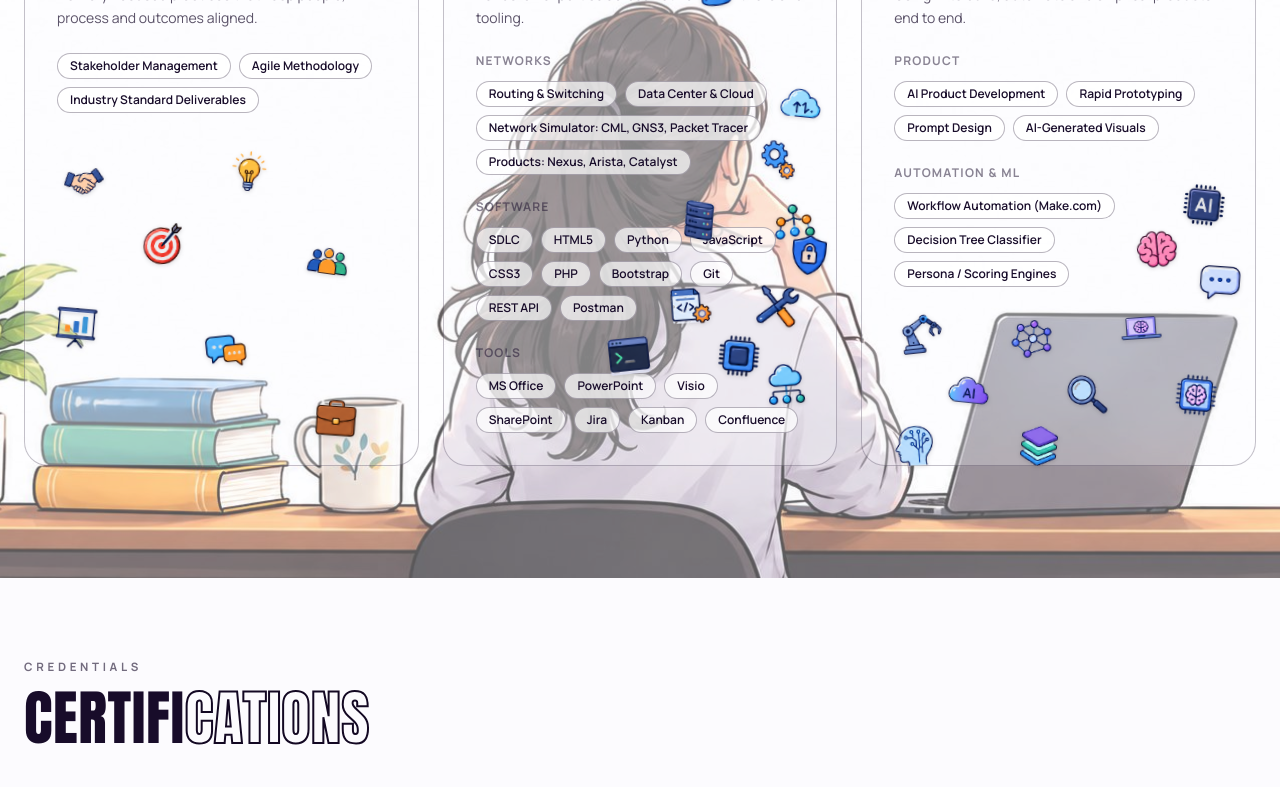
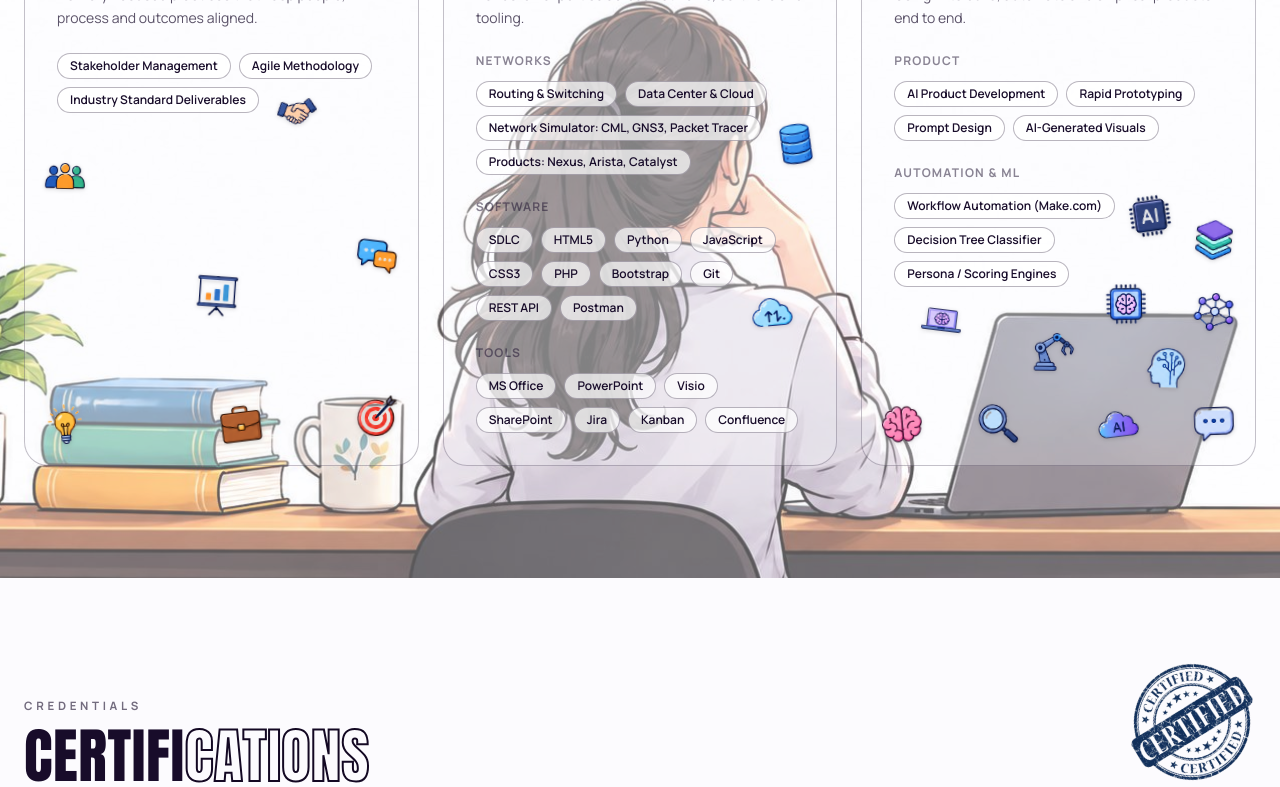
Before and after one commit to jyotisingh2027-art/Jyoti_Kumari-Singh_portfolio, a React (Vite) app: page / in a window 1280 px wide. Shown: the part 4880-5667 px from the top of the page. Built offline with nearby package versions, Linux system fonts and the light colour scheme.

Commit message:
Skills: auto-place icons in free space; Certifications: certified stamp
Co-Authored-By: Claude Opus 5.5 <noreply@anthropic.com>
Claude-Session: https://claude.ai/code/session_018jxijH8Jqk5ZYFdauh5WtK

```diff
--- a/src/components/site/Certifications.tsx
+++ b/src/components/site/Certifications.tsx
@@ -1,13 +1,23 @@
 import { certifications } from "@/content/portfolio";
+import certifiedStamp from "@/assets/certified-stamp.png";
 
 export function Certifications() {
   return (
     <section id="certifications" className="surface-paper py-20">
       <div className="mx-auto max-w-7xl px-6">
-        <p className="eyebrow opacity-60">Credentials</p>
-        <h2 className="display mt-3 text-4xl sm:text-6xl">
-          Certifi<span className="text-outline-ink">cations</span>
-        </h2>
+        <div className="flex items-end justify-between gap-6">
+          <div>
+            <p className="eyebrow opacity-60">Credentials</p>
+            <h2 className="display mt-3 text-4xl sm:text-6xl">
+              Certifi<span className="text-outline-ink">cations</span>
+            </h2>
+          </div>
+          <img
+            src={certifiedStamp}
+            alt="Certified stamp"
+            className="size-20 shrink-0 -rotate-12 object-contain sm:size-28 lg:size-32"
+          />
+        </div>
 
         <ul className="mt-10 grid grid-cols-2 gap-4 sm:grid-cols-3 lg:grid-cols-4">
           {certifications.map((cert) => (
--- a/src/components/site/Skills.tsx
+++ b/src/components/site/Skills.tsx
@@ -1,3 +1,5 @@
+import { useEffect, useRef, useState } from "react";
+
 import { skills } from "@/content/portfolio";
 import workspaceBg from "@/assets/skills-workspace.jpg";
 
@@ -17,20 +19,7 @@ const ICONS: Record<string, string[]> = {
   "AI Skills": iconsFor("ai"),
 };
 
-/** Hand-placed spots in each card's empty space, as [top %, left %, tilt °]. Used on large screens. */
-const SPOTS: Record<string, [number, number, number][]> = {
-  "Business Skills": [
-    [46, 10, -8], [44, 52, 6], [57, 30, -4], [60, 72, 8], [72, 8, 5], [76, 46, -6], [88, 74, 4],
-  ],
-  "Technical Skills": [
-    [11, 64, -6], [32, 86, 6], [42, 80, -5], [53, 60, 4], [53, 84, -6], [59, 88, 5],
-    [68, 58, -4], [68, 80, 7], [77, 42, -6], [77, 70, 5], [82, 82, -4],
-  ],
-  "AI Skills": [
-    [50, 82, 6], [58, 70, -5], [64, 86, 4], [73, 10, -6], [74, 38, 5], [72, 66, -4],
-    [83, 22, 6], [84, 52, -5], [84, 80, 5], [93, 8, -4], [93, 40, 6],
-  ],
-};
+
 
 export function Skills() {
   return (
@@ -99,31 +88,7 @@ export function Skills() {
               )}
 
               {ICONS[skill.title] && ICONS[skill.title].length > 1 && (
-                <>
-                  {/* Large screens: icons tucked into the gaps around the skills */}
-                  {ICONS[skill.title].slice(1).map((src, i) => {
-                    const spot = SPOTS[skill.title]?.[i];
-                    if (!spot) return null;
-                    const [top, left, tilt] = spot;
-                    return (
-                      <img
-                        key={src}
-                        src={src}
-                        alt=""
-                        aria-hidden="true"
-                        data-skill-icon
-                        style={{ top: `${top}%`, left: `${left}%`, transform: `rotate(${tilt}deg)` }}
-                        className="absolute hidden size-10 object-contain drop-shadow-sm transition-transform duration-300 hover:scale-125 lg:block"
-                      />
-                    );
-                  })}
-                  {/* Smaller screens: a simple row so nothing overlaps the text */}
-                  <div aria-hidden="true" className="mt-6 flex flex-wrap gap-3 lg:hidden">
-                    {ICONS[skill.title].slice(1).map((src) => (
-                      <img key={src} src={src} alt="" className="size-9 object-contain" />
-                    ))}
-                  </div>
-                </>
+                <ScatterIcons icons={ICONS[skill.title].slice(1)} />
               )}
             </article>
           ))}
@@ -132,3 +97,79 @@ export function Skills() {
     </section>
   );
 }
+
+const ICON = 40; // icon size in px
+const GAP = 10; // clear space kept around text and other icons
+
+/**
+ * Places icons into the empty spaces of the parent card, never on top of text.
+ * Positions are measured from the real layout and recalculated on resize, picking
+ * spots spread as far apart as possible. Icons that do not fit are left out.
+ */
+function ScatterIcons({ icons }: { icons: string[] }) {
+  const ref = useRef<HTMLDivElement>(null);
+  const [spots, setSpots] = useState<{ x: number; y: number; r: number }[]>([]);
+
+  useEffect(() => {
+    const layer = ref.current;
+    const card = layer?.parentElement;
+    if (!layer || !card) return;
+
+    const place = () => {
+      const box = card.getBoundingClientRect();
+      const pad = 20;
+      const blocked = [...card.querySelectorAll("h3, h4, p, li, img:not([data-scatter])")].map((el) => {
+        const r = el.getBoundingClientRect();
+        return { l: r.left - box.left - GAP, t: r.top - box.top - GAP, r: r.right - box.left + GAP, b: r.bottom - box.top + GAP };
+      });
+      const free: { x: number; y: number }[] = [];
+      for (let y = pad; y <= box.height - pad - ICON; y += 8) {
+        for (let x = pad; x <= box.width - pad - ICON; x += 8) {
+          const hit = blocked.some((k) => x < k.r && x + ICON > k.l && y < k.b && y + ICON > k.t);
+          if (!hit) free.push({ x, y });
+        }
+      }
+      const chosen: { x: number; y: number; r: number }[] = [];
+      const minDist = ICON + 18;
+      for (let i = 0; i < icons.length && free.length; i++) {
+        let best: { x: number; y: number } | null = null;
+        let bestScore = -1;
+        for (const c of free) {
+          const d = chosen.length
+            ? Math.min(...chosen.map((p) => Math.hypot(p.x - c.x, p.y - c.y)))
+            : Math.hypot(c.x - box.width / 2, c.y) ; // start near the top-middle gap
+          if (chosen.length && d < minDist) continue;
+          const score = chosen.length ? d : -d;
+          if (best === null || score > bestScore) {
+            best = c;
+            bestScore = score;
+          }
+        }
+        if (!best) break;
+        chosen.push({ ...best, r: ((i * 37) % 17) - 8 });
+      }
+      setSpots(chosen);
+    };
+
+    place();
+    const ro = new ResizeObserver(place);
+    ro.observe(card);
+    document.fonts?.ready.then(place).catch(() => {});
+    return () => ro.disconnect();
+  }, [icons]);
+
+  return (
+    <div ref={ref} aria-hidden="true" className="pointer-events-none absolute inset-0">
+      {spots.map((p, i) => (
+        <img
+          key={icons[i]}
+          src={icons[i]}
+          alt=""
+          data-scatter
+          style={{ left: p.x, top: p.y, width: ICON, height: ICON, transform: `rotate(${p.r}deg)` }}
+          className="absolute object-contain drop-shadow-sm"
+        />
+      ))}
+    </div>
+  );
+}
```
Also changed, not shown: src/assets/certified-stamp.png (added).
